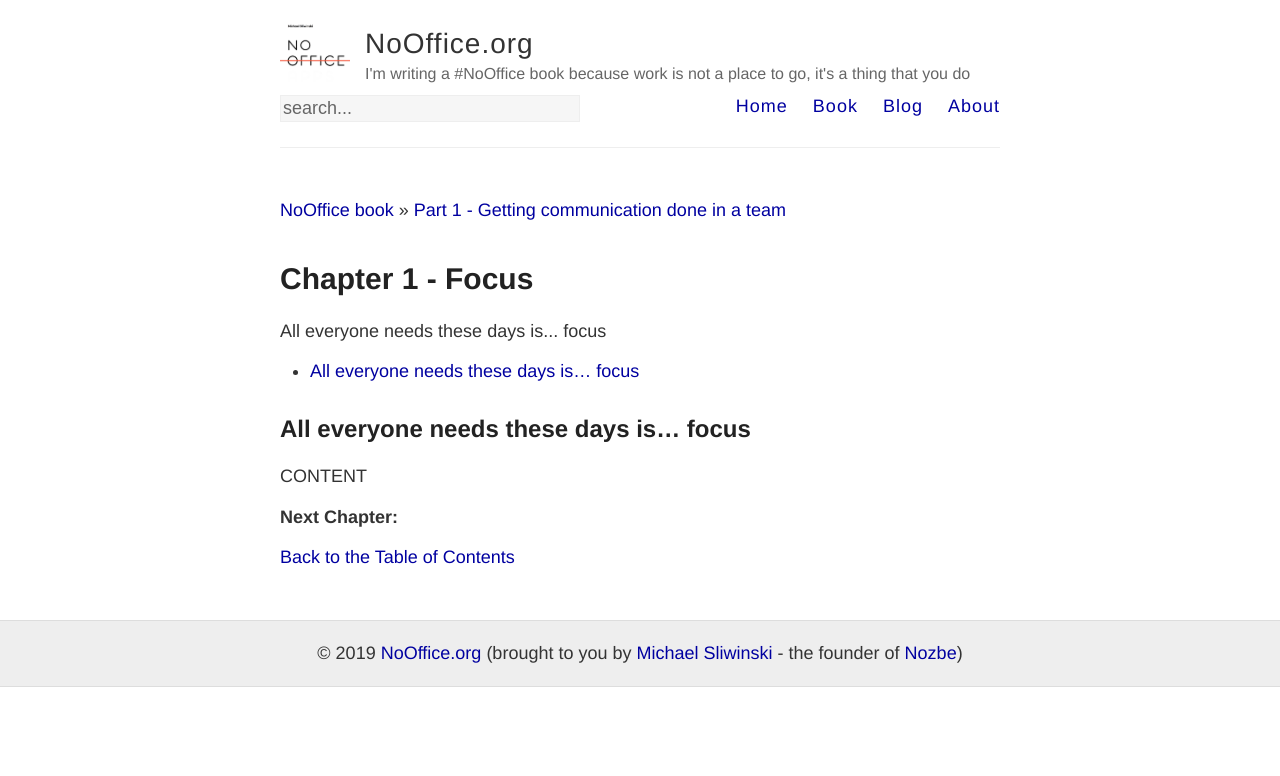
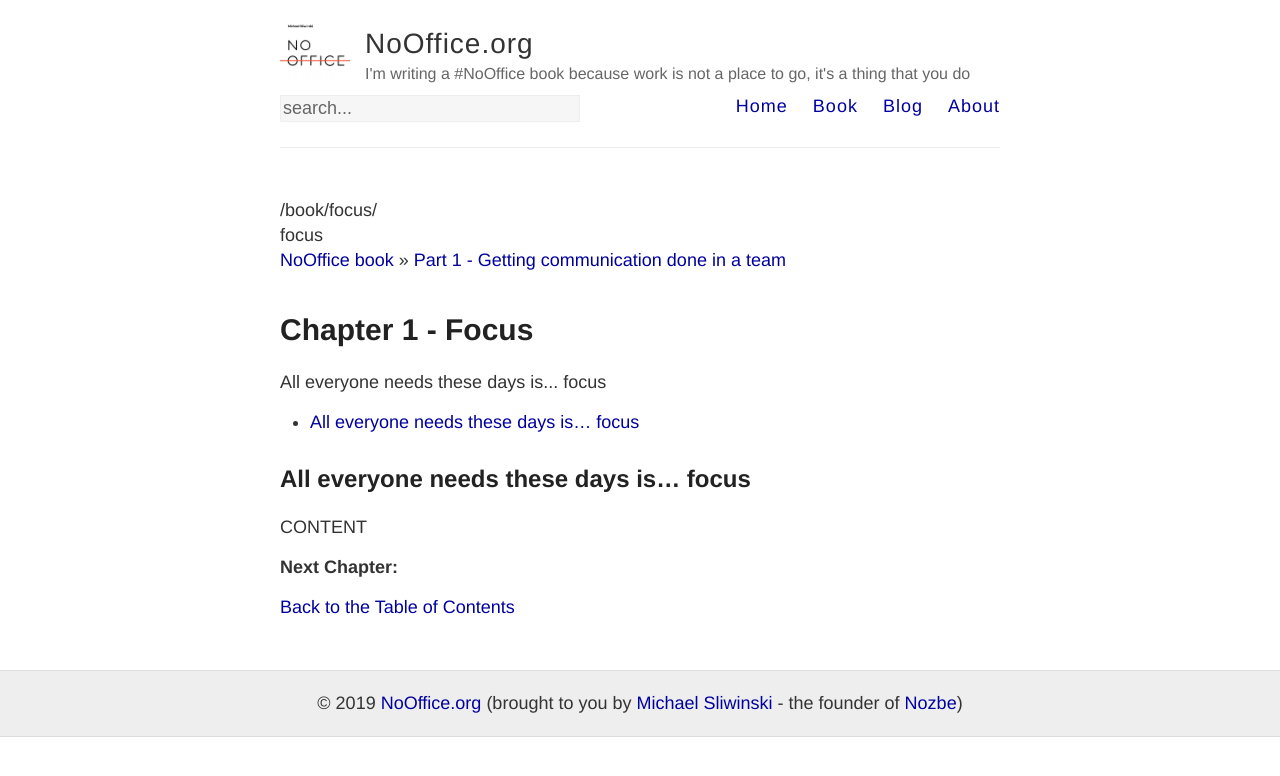
Before and after one commit to Nozbe/NoOffice.org, a Jekyll site: the page built from _book/focus.md, in a window 1280 px wide. Shown: the top 776 px of the page. Built offline with Jekyll 4.4.1, drawn with Linux system fonts in a browser that asks for light colours.

Commit message:
debugging navigation

```diff
--- a/_includes/book.html
+++ b/_includes/book.html
@@ -1,6 +1,11 @@
 {% comment %}
 We're creating arrays for slugs, titles and subtitles based on the contents of the _book collection so that we can use it later.
 {% endcomment %}
+
+<pre>
+{{ page.url }}
+{{ page.slug }}
+</pre>
 
 {% for chapter in site.book %}
   {% assign slugs = slugs | append: chapter.slug | append:'||' %}
@@ -12,7 +17,7 @@ We're creating arrays for slugs, titles and subtitles based on the contents of t
 {% assign subtitles = subtitles | split: '||' %}
 
 <div class="book_nav">
-<a href="{{ site.baseurl }}{{ site.data.book.url }}">{{ site.data.book.title }}</a> &#187;
+<a href="{{ site.baseurl }}/book">{{ site.data.book.title }}</a> &#187;
 {% assign next = false %}
 {% assign next_got = false %}
 {% assign part_sel = 1000 %}
```
